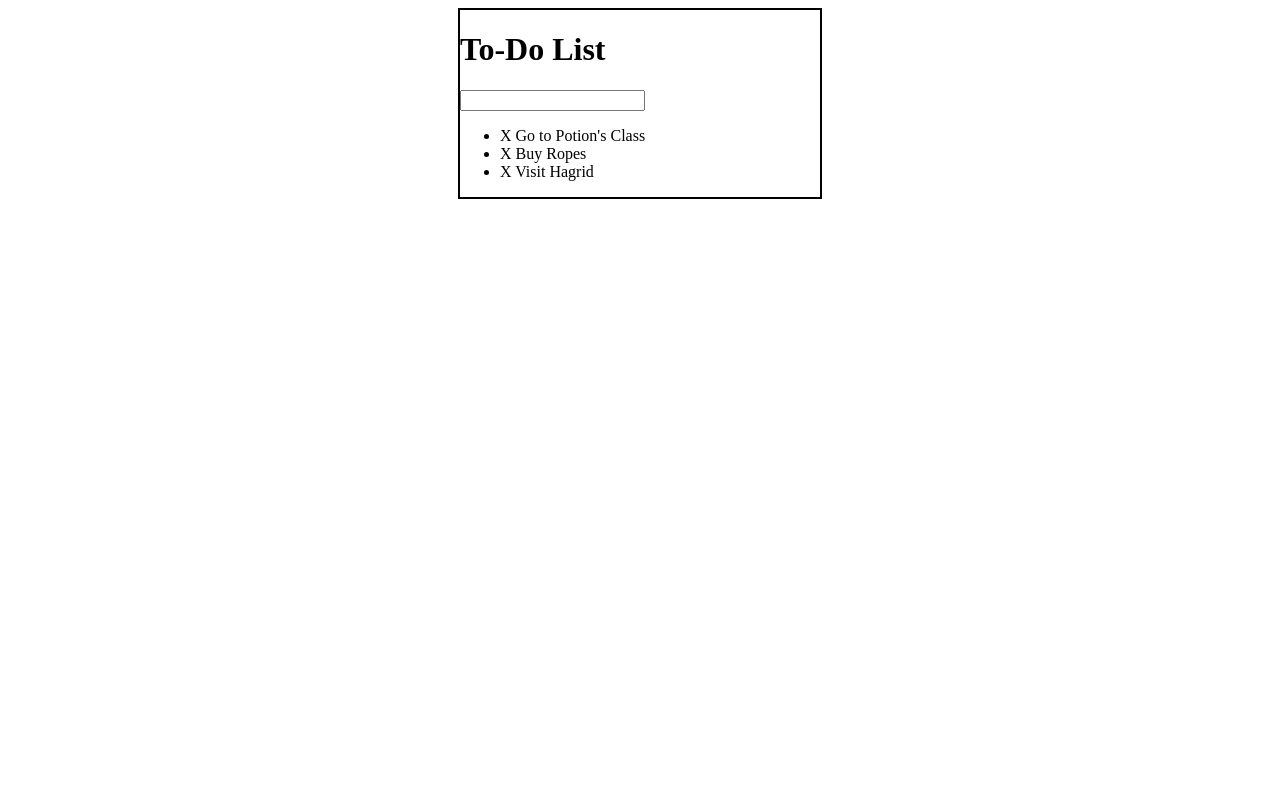
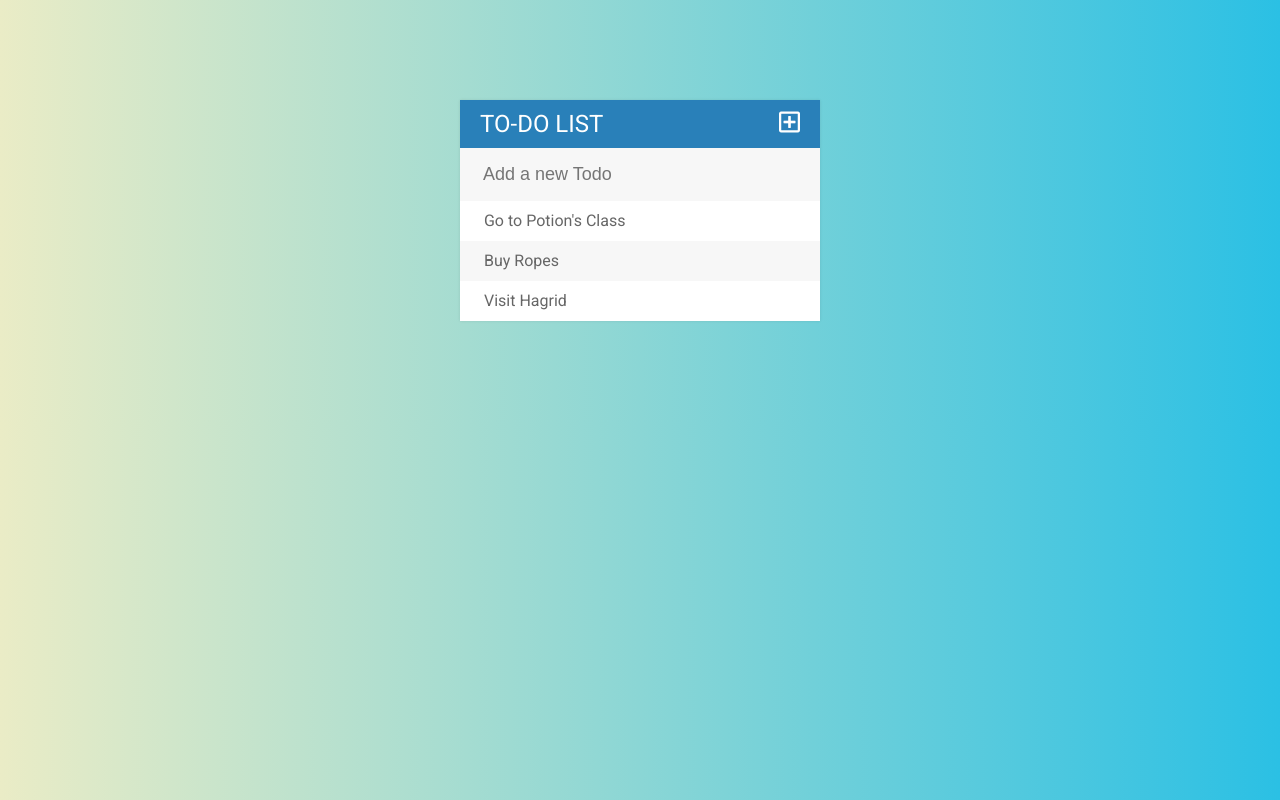
Before and after one commit to Mehul2001/harryPotterTodoList, a plain HTML site: page index.html in a window 1280 px wide. Drawn offline with nearby package versions, Linux system fonts and the light colour scheme.

Commit message:
Implement the animation and css for the file

```diff
--- a/assets/css/todos.css
+++ b/assets/css/todos.css
@@ -1,9 +1,80 @@
+body {
+    font-family: Roboto;
+    background: #2BC0E4;  /* fallback for old browsers */
+background: -webkit-linear-gradient(to right, #EAECC6, #2BC0E4);  /* Chrome 10-25, Safari 5.1-6 */
+background: linear-gradient(to right, #EAECC6, #2BC0E4); /* W3C, IE 10+/ Edge, Firefox 16+, Chrome 26+, Opera 12+, Safari 7+ */
+
+}
+
+h1 {
+    background-color: #2980b9;
+    color: white;
+    margin: 0;
+    padding: 10px 20px;
+    font-weight: normal;
+    text-transform: uppercase;
+    font-size: 24px;
+}
+
 #container {
-    border: 2px solid black;
+    box-shadow: 0 0 3px rgba(0,0,0,0.1);
     width: 360px;
-    margin: 0 auto;
+    margin: 100px auto;
+    background-color: #f7f7f7;
 }
+
+ul {
+    list-style: none;
+    margin:0;
+    padding:0;
+}
+li{
+    background: #fff;
+    height: 40px;
+    line-height: 40px;
+    color: #666666;
+}
+
+li:nth-child(2n){
+    background: #f7f7f7;
+}
+
+
 .clickList {
     color: gray;
     text-decoration: line-through;
 }
+
+input{
+    font-size: 18px;
+    background-color: #f7f7f7;
+    width: 100%;
+    padding: 13px 13px 13px 20px;
+    box-sizing: border-box;
+    color: #2980b9;
+    border: 3px solid rgba(0,0,0,0);
+}
+input:focus{
+    background-color: white;
+    border: 3px solid #2980b9;
+    outline: none;
+}
+.fa-plus-square {
+ float: right;
+}
+
+li:hover span{
+    width: 40px;
+    opacity: 1.0;
+}
+span {
+    background-color: #e74c3c;
+    height: 40px;
+    margin-right: 20px;
+    text-align: center;
+    color: white;
+    width:0;
+    display: inline-block;
+    transition: 0.2s linear;
+    opacity: 0;
+}
--- a/assets/js/todos.js
+++ b/assets/js/todos.js
@@ -18,7 +18,11 @@ $("input[type = 'text']").keypress(function (event) {
         var todoText = $(this).val();
         $(this).val("");
         // create a new li and add to todo
-        $("ul").append("<li><span>X </span>" + todoText + "</li>");
+        $("ul").append("<li><span><i class='far fa-trash-alt'></i> </span>" + todoText + "</li>");
 
     }
 })
+
+$(".fa-plus-square").on("click", function () {
+    $("input[type = 'text']").fadeToggle();
+})
--- a/index.html
+++ b/index.html
@@ -8,6 +8,11 @@
     <script src="https://code.jquery.com/jquery-3.3.1.min.js" integrity="sha256-FgpCb/KJQlLNfOu91ta32o/NMZxltwRo8QtmkMRdAu8="
         crossorigin="anonymous"></script>
     <link rel="stylesheet" href="assets/css/todos.css">
+    <link href="https://fonts.googleapis.com/css?family=Roboto:400,500,700" rel="stylesheet">
+    <link rel="stylesheet" href="https://use.fontawesome.com/releases/v5.7.2/css/all.css" integrity="sha384-fnmOCqbTlWIlj8LyTjo7mOUStjsKC4pOpQbqyi7RrhN7udi9RwhKkMHpvLbHG9Sr"
+        crossorigin="anonymous">
+
+
     <title>Harry Potter Todo List App</title>
 
 
@@ -15,12 +20,12 @@
 
 <body>
     <div id="container">
-        <h1>To-Do List</h1>
-        <input type="text">
+        <h1>To-Do List <i class="far fa-plus-square"></i></h1>
+        <input type="text" placeholder="Add a new Todo">
         <ul>
-            <li><span>X</span> Go to Potion's Class</li>
-            <li><span>X</span> Buy Ropes</li>
-            <li><span>X</span> Visit Hagrid</li>
+            <li><span><i class="far fa-trash-alt"></i></span> Go to Potion's Class</li>
+            <li><span><i class="far fa-trash-alt"></i></span> Buy Ropes</li>
+            <li><span><i class="far fa-trash-alt"></i></span> Visit Hagrid</li>
         </ul>
     </div>
 
```
